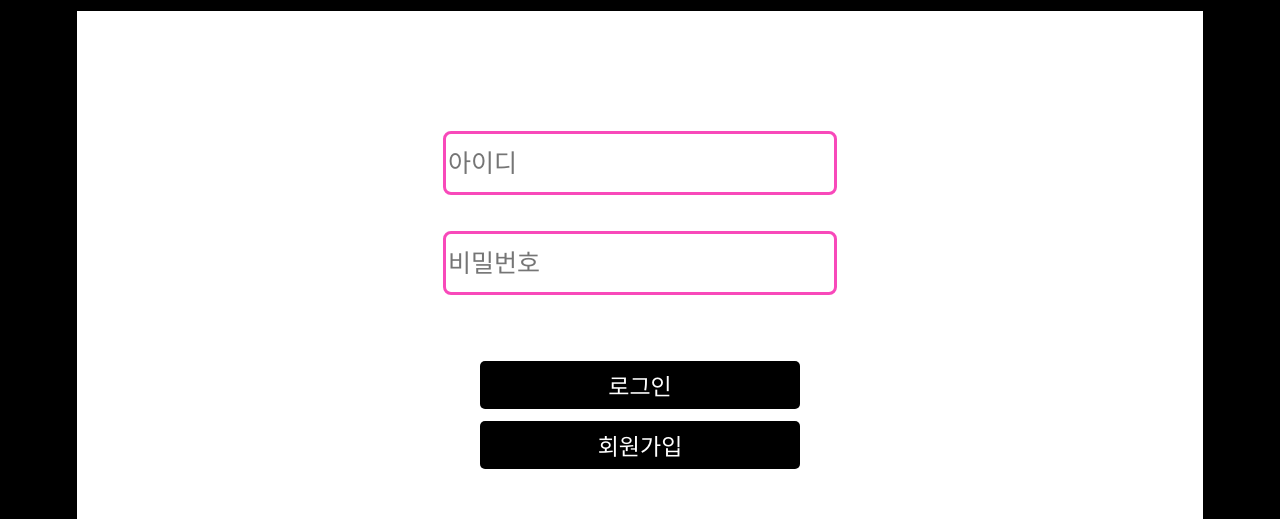
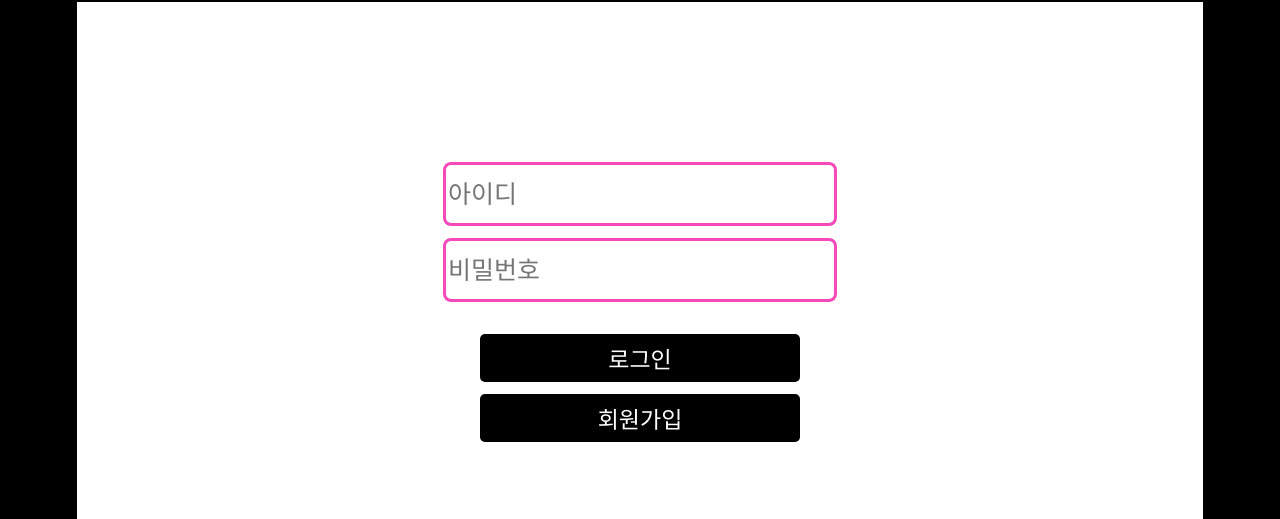
Before and after one commit to heosooyeon/Singer, a React (Create React App) app: page /login in a window 1280 px wide. Shown: the part 133-652 px from the top of the page. Built offline with nearby package versions, Linux system fonts and the light colour scheme.

Commit message:
Edit Login Page and Signup Page

```diff
--- a/src/pages/Login.js
+++ b/src/pages/Login.js
@@ -7,19 +7,12 @@ function Login() {
       <BackBox>
         <Logo alt="logo"></Logo>
         <WhiteBox>
-          <Input
-            type="text"
-            placeholder="아이디"
-            style={{ marginTop: "120px" }}
-          ></Input>
-          <Input
-            type="text"
-            placeholder="비밀번호"
-            margin-top="220px"
-            style={{ marginTop: "220px" }}
-          ></Input>
-          <Button style={{ marginTop: "350px" }}>로그인</Button>
-          <Button style={{ marginTop: "410px" }}>회원가입</Button>
+          <InputBox>
+            <Input type="text" placeholder="아이디"></Input>
+            <Input type="text" placeholder="비밀번호"></Input>
+            <LoginButton type="button" value="로그인"></LoginButton>
+            <Signup type="button" value="회원가입"></Signup>
+          </InputBox>
         </WhiteBox>
       </BackBox>
     </div>
@@ -27,7 +20,9 @@ function Login() {
 }
 
 const BackBox = styled.div`
-  position: fixed;
+  display: flex;
+  justify-content: center;
+  align-items: center;
   margin: auto 0;
   background-color: black;
   width: 100vw;
@@ -45,46 +40,62 @@ const Logo = styled.img`
 `;
 
 const WhiteBox = styled.div`
-  position: fixed;
-  top: 18%;
-  margin: 0 auto;
-  left: 0;
-  right: 0;
+  display: flex;
+  margin-top: 70px;
+  justify-content: center;
+  align-items: center;
   background-color: white;
   width: 88vw;
   height: 75vh;
 `;
 
+const InputBox = styled.div`
+  display: flex;
+  height: 35vh;
+  justify-content: space-between;
+  align-items: center;
+  flex-direction: column;
+  float: left;
+`;
+
 const Input = styled.input`
-  position fixed;
-  margin: 0 auto;
-  left: 0;
-  right: 0;
-  border : solid #F849BA 3px;
-  width : 30vw;
-  height : 7vh;
-  font-size : 25px;
-  border-radius : 8px;
-  &:focus{
-    outline : none;
+  border: solid #f849ba 3px;
+  height: 7vh;
+  width: 30vw;
+  font-size: 25px;
+  border-radius: 8px;
+  &:focus {
+    outline: none;
   }
 `;
 
-const Button = styled.button`
-  position fixed;
-  margin: 0 auto;
-  left: 0;
-  right: 0;
-  width : 25vw;
-  height : 6vh;
-  border-radius : 5px;
-  border : none;
-  background-color : black;
-  color : white;
-  font-size : 23px;
-  &:hover{
-    background-color : #F849BA;
-    cursor : pointer;
+const LoginButton = styled.input`
+  width: 25vw;
+  height: 6vh;
+  margin-top: 20px;
+  border-radius: 5px;
+  border: none;
+  background-color: black;
+  color: white;
+  font-size: 23px;
+  &:hover {
+    background-color: #f849ba;
+    cursor: pointer;
   }
 `;
+
+const Signup = styled.input`
+  width: 25vw;
+  height: 6vh;
+  border-radius: 5px;
+  border: none;
+  background-color: black;
+  color: white;
+  font-size: 23px;
+  &:hover {
+    background-color: #f849ba;
+    cursor: pointer;
+  }
+`;
+
 export default Login;
--- a/src/pages/Signup.js
+++ b/src/pages/Signup.js
@@ -29,12 +29,14 @@ function Signup() {
             <Input
               type="text"
               placeholder="비밀번호"
+              margin-bottom="20px"
               style={{ width: "30vw" }}
             ></Input>
             <Input
               type="text"
               placeholder="비밀번호 확인"
               margin-top="220px"
+              margin-bottom="20px"
               style={{ width: "30vw" }}
             ></Input>
 
@@ -77,14 +79,11 @@ const WhiteBox = styled.div`
 `;
 
 const Set = styled.div`
-  position: flex;
   flex-direction: column;
   align-items: left;
-  margin-bottom: 20px;
 `;
 
 const Input = styled.input`
-  position: flex;
   border: solid #f849ba 3px;
   height: 7vh;
   font-size: 25px;
@@ -118,25 +117,25 @@ const Button = styled.input`
 
 const InputBox = styled.div`
   display: flex;
-  margin: auto;
-  justify-content: center;
+  height: 47vh;
+  justify-content: space-between;
   align-items: center;
   flex-direction: column;
   float: left;
 `;
 
 const Singup = styled.input`
-  position flex;
-  width : 25vw;
-  height : 6vh;
-  border-radius : 5px;
-  border : none;
-  background-color : black;
-  color : white;
-  font-size : 23px;
-  &:hover{
-    background-color : #F849BA;
-    cursor : pointer;
+  width: 25vw;
+  height: 6vh;
+  margin-top: 22px;
+  border-radius: 5px;
+  border: none;
+  background-color: black;
+  color: white;
+  font-size: 23px;
+  &:hover {
+    background-color: #f849ba;
+    cursor: pointer;
   }
 `;
 
```
